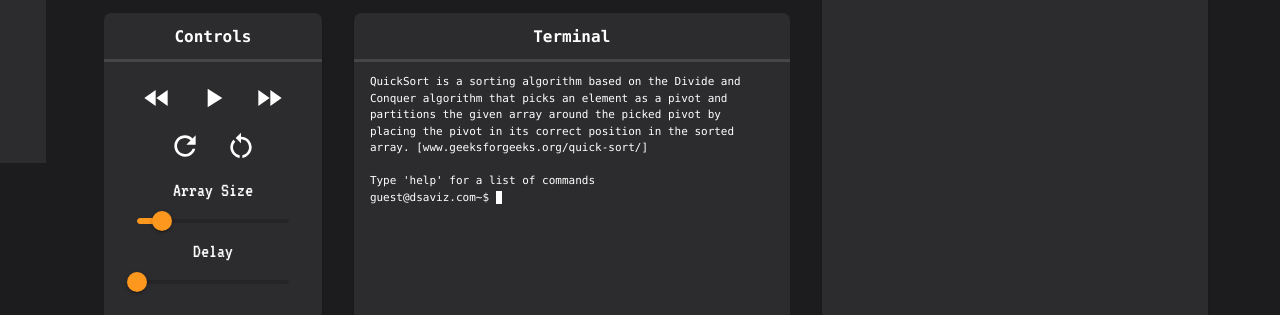
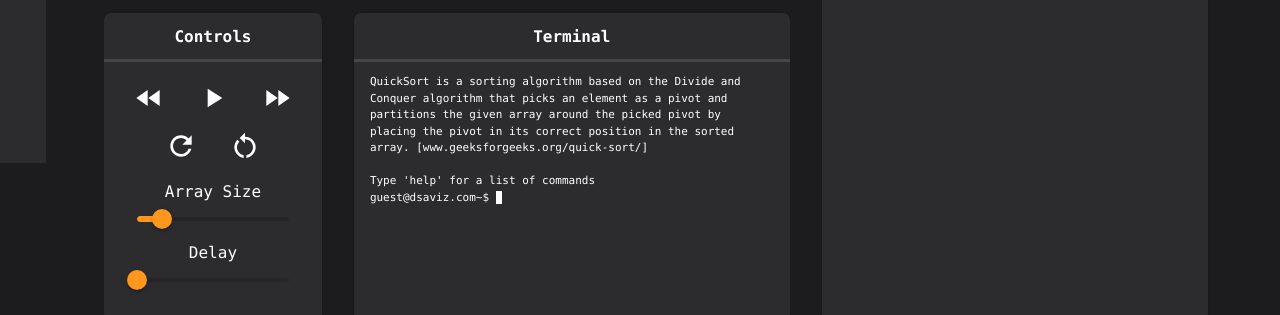
Before and after one commit to lukereed1/dsaviz, a React (Vite) app: page /quick-sort in a window 1280 px wide. Shown: the part 637-952 px from the top of the page. Built offline with nearby package versions, Linux system fonts and the light colour scheme.

Commit message:
Control box styling complete

```diff
--- a/src/app/components/control-box/ControlBox.tsx
+++ b/src/app/components/control-box/ControlBox.tsx
@@ -7,7 +7,7 @@ import RestartAltIcon from "@mui/icons-material/RestartAlt";
 import Slider from "@mui/material/Slider";
 import { Box, Divider, Typography, Tooltip } from "@mui/material";
 import { SyntheticEvent } from "react";
-import ToolTip from "./Tooltip";
+import ToolTip from "./ToolTip";
 
 interface Props {
 	generateRandomArray: (value: number) => void;
@@ -34,33 +34,44 @@ export default function ControlBox({
 			<Box
 				display={"flex"}
 				justifyContent={"center"}
-				sx={{ marginTop: 1 }}>
+				sx={{ marginTop: 1 }}
+				gap={1}>
+				<ToolTip title="Step Back">
 					<IconButton aria-label="rewind" sx={styles.iconButton}>
 						<FastRewindIcon sx={styles.icon} />
 					</IconButton>
+				</ToolTip>
 				<ToolTip title="Play">
 					<IconButton aria-label="play/pause" sx={styles.iconButton}>
 						<PlayArrowIcon sx={styles.icon} />
 					</IconButton>
 				</ToolTip>
-
+				<ToolTip title="Step Forward">
 					<IconButton aria-label="fast foward" sx={styles.iconButton}>
 						<FastForwardIcon sx={styles.icon} />
 					</IconButton>
+				</ToolTip>
 			</Box>
 
-			<Box sx={{ marginTop: -1 }}>
+			<Box
+				sx={{ marginTop: -1 }}
+				display={"flex"}
+				justifyContent={"center"}
+				gap={1}>
+				<ToolTip title="New Array" top={true}>
 					<IconButton aria-label="new array" sx={styles.iconButton}>
 						<RefreshIcon sx={styles.icon} />
 					</IconButton>
-
+				</ToolTip>
+				<ToolTip title="Restart" top={true}>
 					<IconButton aria-label="restart" sx={styles.iconButton}>
 						<RestartAltIcon sx={styles.icon} />
 					</IconButton>
+				</ToolTip>
 			</Box>
+			<Box sx={{ marginTop: 0.75 }}>
 				<Box>
-				<Box>
-					<Typography variant="h6">Array Size</Typography>
+					<Typography sx={styles.sliderText}>Array Size</Typography>
 					<Slider
 						onChangeCommitted={handleArraySizeSlider}
 						sx={styles.slider}
@@ -70,8 +81,8 @@ export default function ControlBox({
 						defaultValue={20}
 					/>
 				</Box>
-				<Box sx={{ marginTop: -1 }}>
-					<Typography variant="h6">Delay</Typography>
+				<Box>
+					<Typography sx={styles.sliderText}>Delay</Typography>
 					<Slider
 						sx={styles.slider}
 						color="secondary"
@@ -131,4 +142,5 @@ const styles = {
 			color: "blue",
 		},
 	},
+	sliderText: { fontFamily: "menlo", fontSize: 16 },
 };
--- a/src/app/components/control-box/Tooltip.tsx
+++ b/src/app/components/control-box/Tooltip.tsx
@@ -4,12 +4,14 @@ import { ReactNode } from "react";
 interface Props {
 	title: string;
 	children: ReactNode;
+	top?: boolean;
 }
 
-export default function ToolTip({ title, children }: Props) {
+export default function ToolTip({ title, children, top }: Props) {
 	return (
 		<>
 			<Tooltip
+				placement={top ? "top" : "bottom"}
 				title={title}
 				componentsProps={{
 					tooltip: {
```
Lines whose indentation alone changed are shown as unchanged.
